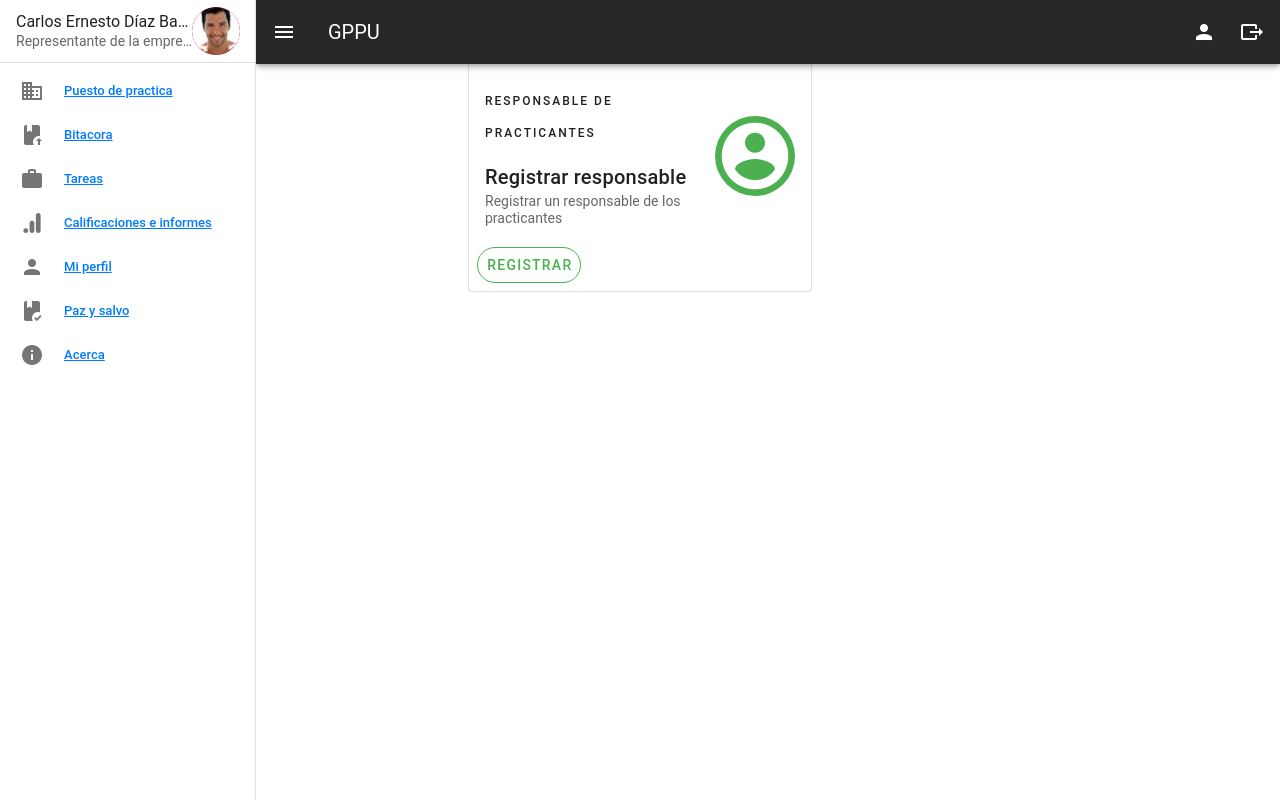
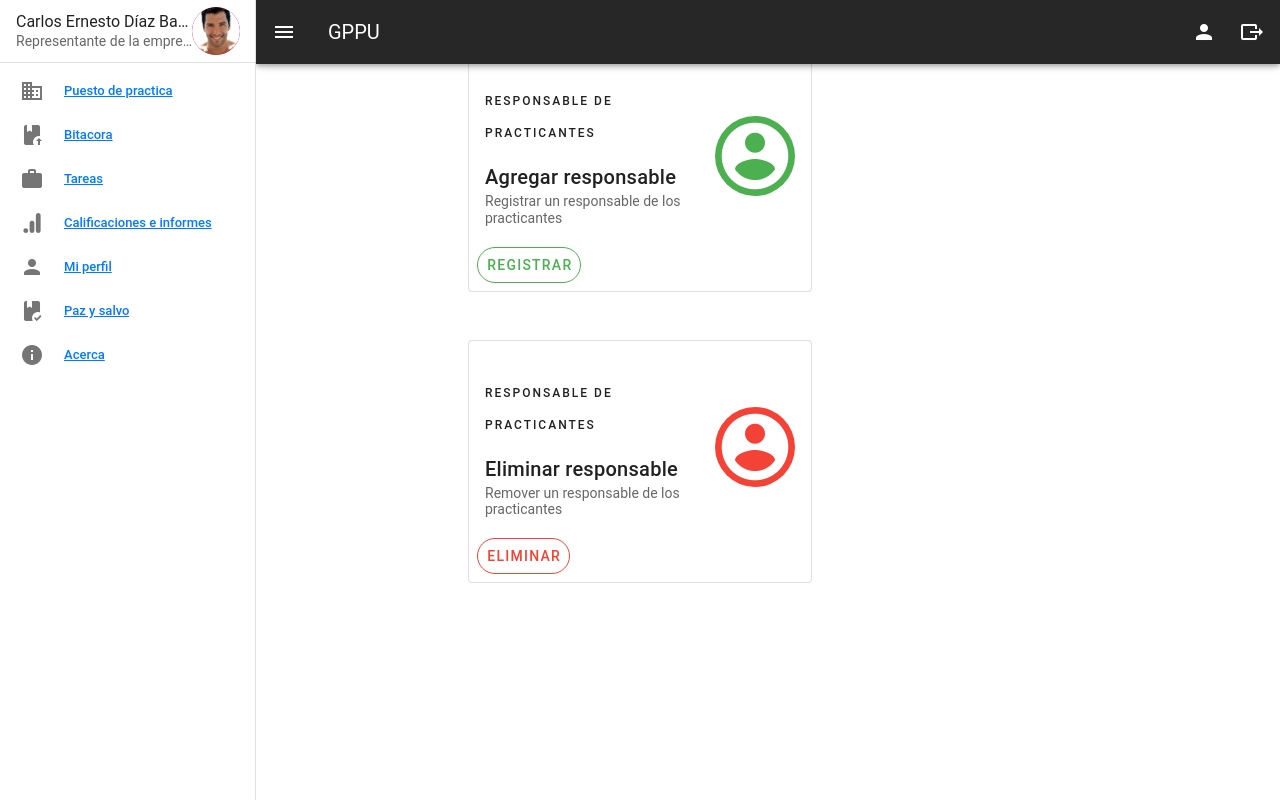
Before and after one commit to carlosdizx/Plantilla-GPPU, a Vue app: page /dashboard in a window 1280 px wide. Built offline with nearby package versions, Linux system fonts and the light colour scheme; a small style sheet from the web is missing.

Commit message:
La card es dinamica, se agregaron 2 de prueba en el dashboard(toolbar)👍

```diff
--- a/src/components/dashboard/Representante/HomeRepre.vue
+++ /dev/null
@@ -1,24 +0,0 @@
-<template>
-	<CardAction
-		title="Responsable de practicantes"
-		subTitle="Registrar responsable"
-		description="Registrar un responsable de los practicantes"
-    color="green"
-    icon="mdi-account-circle"
-    buttonText="Registrar"
-	/>
-</template>
-
-<script>
-	import CardAction from '../../general/CardAction';
-	export default {
-		name: 'HomeRepre',
-		components: {
-			CardAction,
-		},
-		data: () => ({}),
-		methods: {},
-	};
-</script>
-
-<style scoped></style>
--- a/src/components/dashboard/Toolbar.vue
+++ b/src/components/dashboard/Toolbar.vue
@@ -11,18 +11,33 @@
 				<v-icon>mdi-export</v-icon>
 			</v-btn>
 		</v-app-bar>
-		<HomeRepre />
+    <CardAction
+        title="Responsable de practicantes"
+        subTitle="Agregar responsable"
+        description="Registrar un responsable de los practicantes"
+        color="green"
+        icon="mdi-account-circle"
+        buttonText="Registrar"
+    />
+		<CardAction
+			title="Responsable de practicantes"
+			subTitle="Eliminar responsable"
+			description="Remover un responsable de los practicantes"
+			color="red"
+			icon="mdi-account-circle"
+			buttonText="Eliminar"
+		/>
 	</v-app>
 </template>
 
 <script>
-	import HomeRepre from './Representante/HomeRepre';
+	import CardAction from '../general/CardAction';
 	import { ITEMS } from '@/global/itemsNav';
 	import { mapState, mapActions } from 'vuex';
 	export default {
 		name: 'Toolbar',
 		components: {
-			HomeRepre,
+			CardAction,
 		},
 		data: () => {
 			return {
--- a/src/components/general/CardAction.vue
+++ b/src/components/general/CardAction.vue
@@ -17,7 +17,7 @@
 			</v-avatar>
 		</v-list-item>
 		<v-card-actions>
-			<v-btn color="success" outlined rounded>
+			<v-btn :color="color" outlined rounded>
 				{{ buttonText }}
 			</v-btn>
 		</v-card-actions>
--- a/src/views/Dashboard.vue
+++ b/src/views/Dashboard.vue
@@ -7,7 +7,7 @@
 
 <script>
 	import NavDrawer from '@/components/dashboard/NavDrawer';
-	import Toolbar from '@/components/dashboard/Toolbar';
+	import Toolbar from "@/components/dashboard/Toolbar";
 	export default {
 		name: 'Dashboard',
 		components: {
```
Also changed, not shown: src/components/dashboard/Representante/NavDrawerRepre.vue (deleted, +0 -61 lines).
